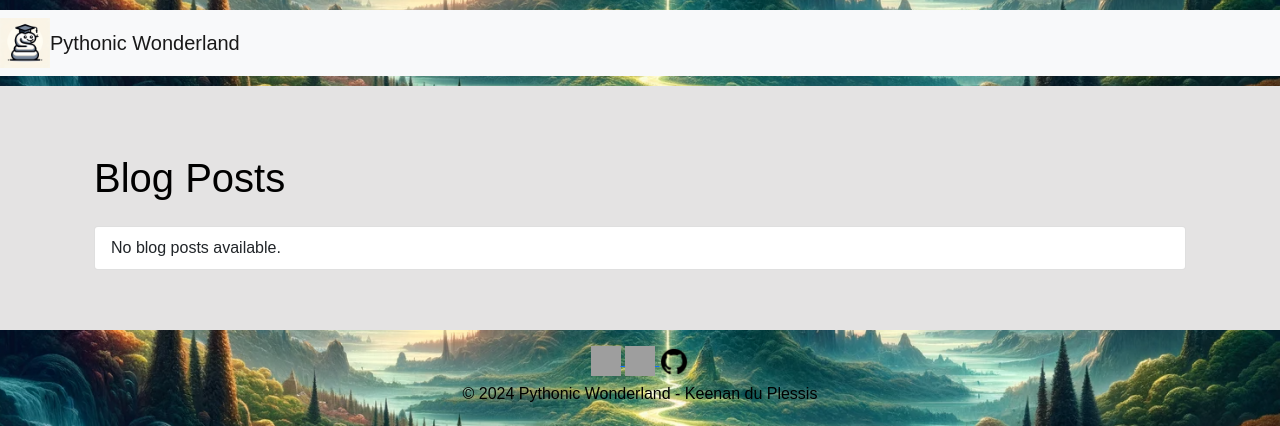
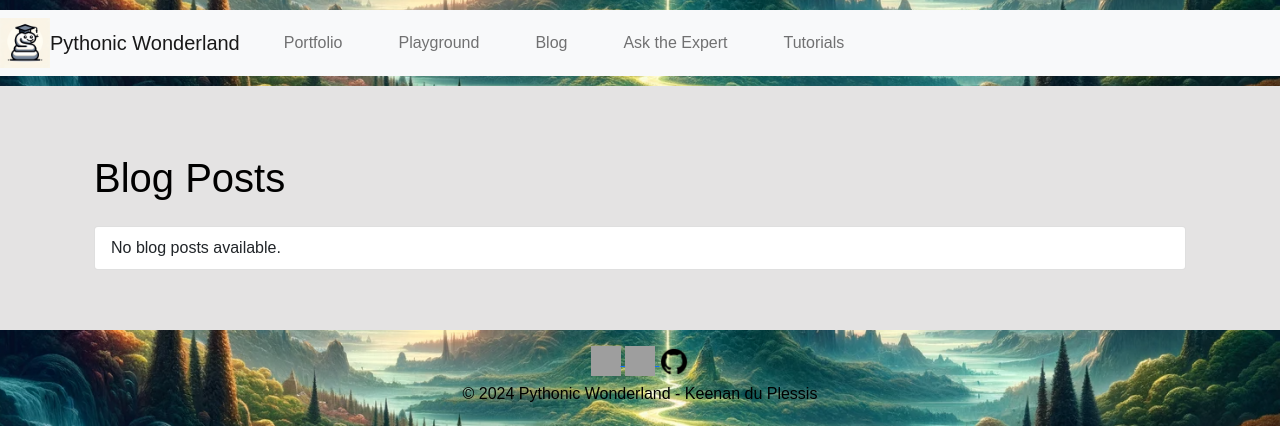
Before and after one commit to Keeks87/pythonic_wonderland_deploy, a Django app: page /blog/ in a window 1280 px wide. Shown: the top 426 px of the page. Run offline with Django 5.2, Linux system fonts and the light colour scheme; data that the repository does not hold is empty; some libraries are stand-ins or nearby versions; grey boxes are pictures that could not be loaded.

Commit message:
Update nav bar

```diff
--- a/portfolio/templates/base.html
+++ b/portfolio/templates/base.html
@@ -34,6 +34,11 @@
             </button>
             <div class="collapse navbar-collapse" id="navbarNav">
                 <ul class="navbar-nav">
+                    <li class="nav-item"><a class="nav-link" href="{% url 'portfolio' %}">Portfolio</a></li>
+                    <li class="nav-item"><a class="nav-link" href="{% url 'playground' %}">Playground</a></li>
+                    <li class="nav-item"><a class="nav-link" href="{% url 'post_list' %}">Blog</a></li>
+                    <li class="nav-item"><a class="nav-link" href="{% url 'qna_list' %}">Ask the Expert</a></li>
+                    <li class="nav-item"><a class="nav-link" href="{% url 'tutorial_list' %}">Tutorials</a></li>
                 </ul>
             </div>
         </nav>
```
